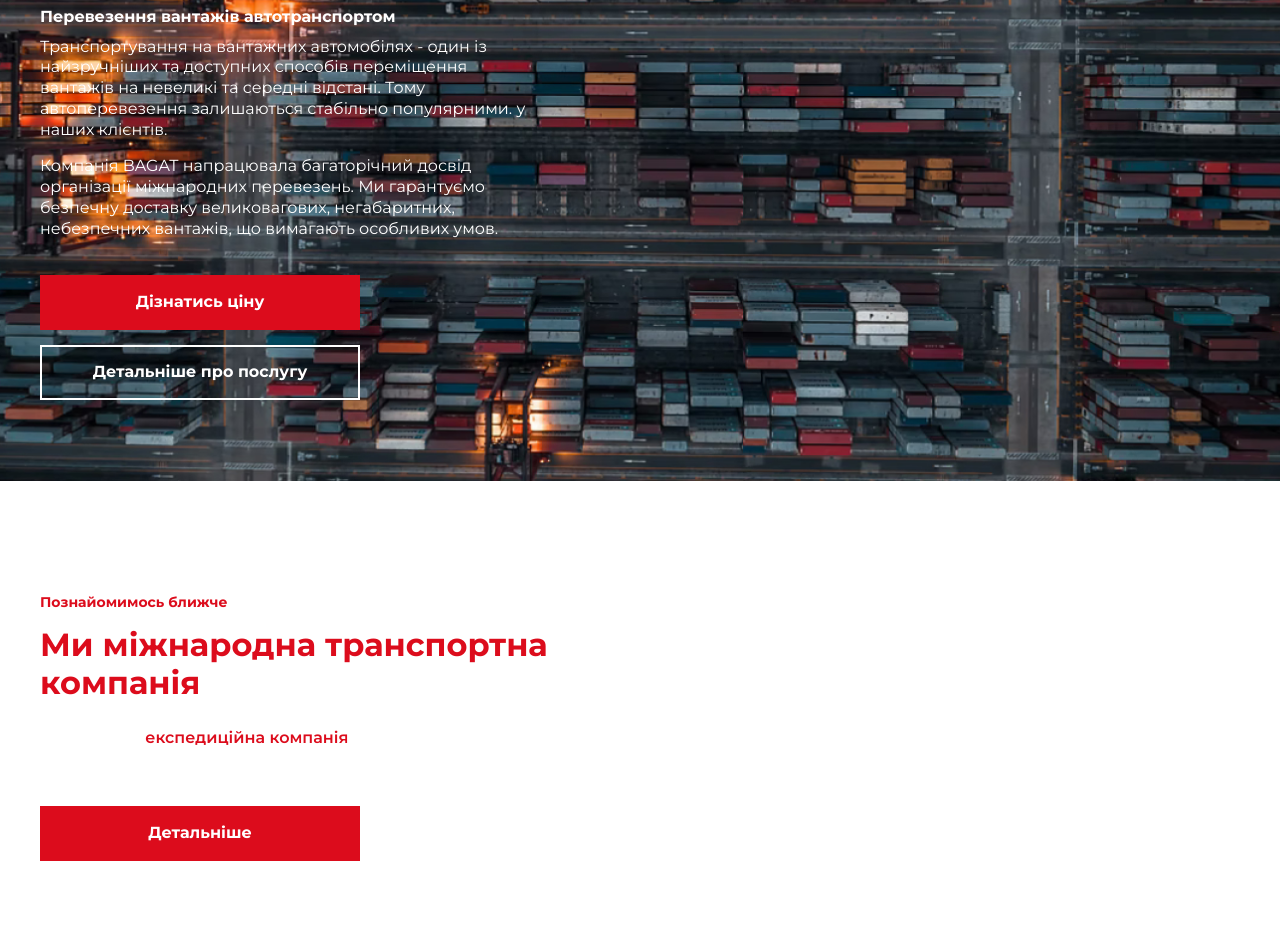
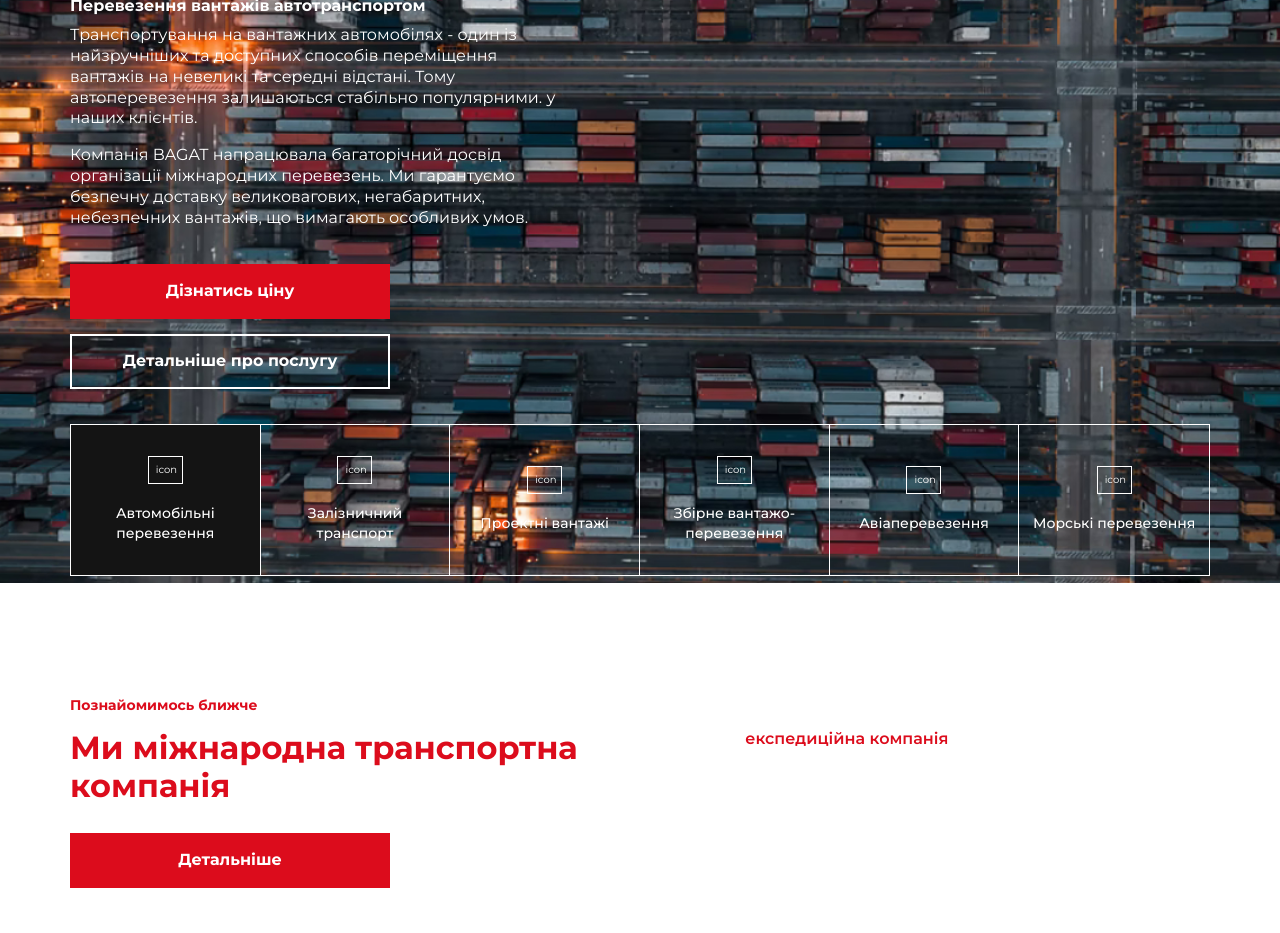
Before and after one commit to MaxZhuravel/Bagat, a website: page src/pages/index.html in a window 1280 px wide. Shown: the part 295-1228 px from the top of the page. Drawn offline with nearby package versions, Linux system fonts and the light colour scheme; files that its build step writes are made by us from their sources; files whose address does not match are found by name.

Commit message:
desktop version - header, closer sections

```diff
--- a/src/sass/app.scss
+++ b/src/sass/app.scss
@@ -16,17 +16,31 @@ body {
   background: url(../img/containers.jpg) center no-repeat;
   background-size: cover;
   color: #fff;
+  @media (min-width: 980px) {
+    padding-bottom: 7px;
+  }
   &__wrap{
     padding-top: 45.52px;
     border-bottom: 1px solid #fff;
     @media (min-width: 768px) {
       padding-top: 110px;
     }
+    @media (min-width: 980px) {
+      padding-top: 57px;
+      padding-bottom: 22px;
+    }
   }
   &__logo {
     margin-bottom: 10px;
     @media (min-width: 768px) {
       display: none;
+    }
+    &_dark{
+      display: none;
+      @media (min-width: 980px) {
+        display: block;
+        background: #ffffff;
+      }
     }
   }
   &__lang {
@@ -36,8 +50,53 @@ body {
     }
   }
 }
+
+.case-map{
+  width: 100%;
+  &__wrap{
+    border: 1px solid #FFF;
+    display: grid;
+    grid-template-columns: repeat(6, 1fr);
+  }
+  &__item{
+    border-right: 1px solid #FFF;
+    display: flex;
+    flex-direction: column;
+    justify-content: center;
+    align-items: center;
+    padding-top: 31px;
+    &:last-child{
+      border-right: none;
+    }
+    &_active{
+      background: #141414;;
+    }
+  }
+  &__icon{
+    padding: 7px;
+    font-size: 10px;
+    font-weight: 300;
+    line-height: 120%;
+    width: 35px;
+    border: 1px solid #FFF;
+    margin-bottom: 20px;
+  }
+  &__name{
+    margin-bottom: 32px;
+    text-align: center;
+    font-size: 14px;
+    font-weight: 500;
+    line-height: 140%; /* 19.6px */
+    padding: 0 11px;
+  }
+}
+
 .logo {
+  @media (min-width: 980px) {
+    background: #ffffff;
+  }
 }
+
 .lang {
   font-size: 14px;
   display: flex;
@@ -117,12 +176,31 @@ body {
 
 .my-container {
   margin: 0 40px 0;
+  @media (min-width: 1180px) {
+    margin: 0 auto;
+    max-width: 1140px;
+  }
 }
 
 .closer{
   &__wrap {
     margin-bottom: 75px;
     padding-top: 60.53px;
+    @media (min-width: 980px) {
+      margin-bottom: 100px;
+      display: grid;
+      grid-template-columns: 50% 50%;
+    }
+  }
+  &__mini-title{
+    @media (min-width: 980px) {
+      grid-column-start: span 2;
+    }
+  }
+  &__text{
+    @media (min-width: 980px) {
+      grid-row-start: span 2;
+    }
   }
 }
 
--- a/src/templates/header.html
+++ b/src/templates/header.html
@@ -1,8 +1,12 @@
 <header class = header>
+  <section class="logo">
     <div class="my-container">
       <div class="header__wrap">
-      <div class="logo header__logo">
+        <div class="header__logo">
           <img alt='logo' src='../img/logo.png'>
+        </div>
+        <div class="header__logo_dark">
+          <img alt='logo' src='../img/dark-logo.png'>
         </div>
         <div class="lang header__lang">
           <div class="lang__item lang__item_active">
@@ -14,6 +18,7 @@
         </div>
       </div>
     </div>
+  </section>
   <section class="intro">
     <div class="my-container">
       <div class="intro__wrap">
@@ -44,5 +49,59 @@
       </div>
     </div>
   </section>
+  <section class="case-map">
+    <div class="my-container">
+      <div class="case-map__wrap">
+        <div class="case-map__item case-map__item_active">
+          <div class="case-map__icon">
+            icon
+          </div>
+          <div class="case-map__name">
+            Автомобільні перевезення
+          </div>
+        </div>
+        <div class="case-map__item">
+          <div class="case-map__icon">
+            icon
+          </div>
+          <div class="case-map__name">
+            Залізничний транспорт
+          </div>
+        </div>
+        <div class="case-map__item">
+          <div class="case-map__icon">
+            icon
+          </div>
+          <div class="case-map__name">
+            Проектні вантажі
+          </div>
+        </div>
+        <div class="case-map__item">
+          <div class="case-map__icon">
+            icon
+          </div>
+          <div class="case-map__name">
+            Збірне вантажо- перевезення
+          </div>
+        </div>
+        <div class="case-map__item">
+          <div class="case-map__icon">
+            icon
+          </div>
+          <div class="case-map__name">
+            Авіаперевезення
+          </div>
+        </div>
+        <div class="case-map__item">
+          <div class="case-map__icon">
+            icon
+          </div>
+          <div class="case-map__name">
+            Морські перевезення
+          </div>
+        </div>
+      </div>
+    </div>
+  </section>
 
 </header>
```
Also changed, not shown: src/templates/main.html (+0 -2 lines). Lines whose indentation alone changed are shown as unchanged.
